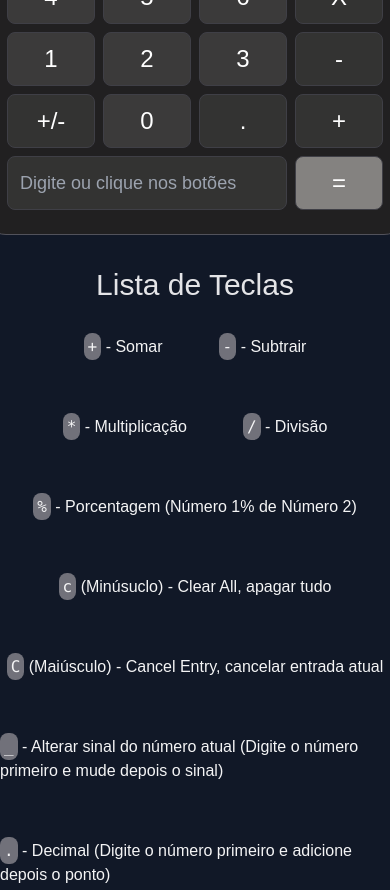
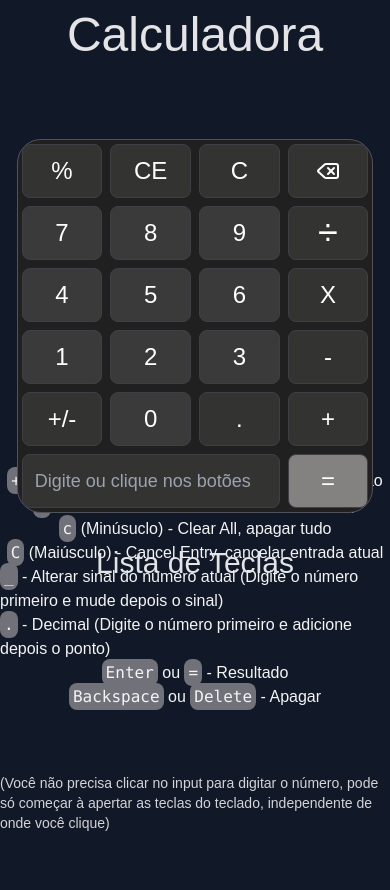
Before and after one commit to queirozz8/calculator-app, a website: page calculator-app/src/index.html in a window 390 px wide. Shown: the top 890 px of the page. After the commit the page ends 844 px from the top, so only its background shows below. Drawn offline with nearby package versions, Linux system fonts and the light colour scheme; files that its build step writes are made by us from their sources.

Commit message:
Update index.html

```diff
--- a/calculator-app/src/index.html
+++ b/calculator-app/src/index.html
@@ -5,11 +5,11 @@
     <meta name="viewport" content="width=device-width, initial-scale=1.0">
     <title>Calculadora</title>
     <link rel="stylesheet" href="output.css">
-    <link rel="shortcut icon" href="favicon.png" type="image/x-icon">
+    <link rel="shortcut icon" href="favicon.ico" type="image/x-icon">
 </head>
 <body class="flex flex-col justify-center items-center w-screen h-screen bg-gray-900">
-    <h1 class="relative top-20 text-5xl text-zinc-200">Calculadora</h1>
-    <main class="grid grid-rows-6 grid-cols-4 w-96 h-96 mt-8 p-5 box-content relative top-20 border border-zinc-600 bg-bgCalc rounded-3xl">
+    <h1 class="relative xl:top-20 text-5xl text-zinc-200">Calculadora</h1>
+    <main class="grid grid-rows-6 grid-cols-4 xl:w-96 xl:h-96 xl:mt-8 xl:p-5 box-content relative top-20 border border-zinc-600 bg-bgCalc rounded-3xl">
         <button class="flex justify-center items-center flex-1 m-1 border border-zinc-700 rounded-lg text-2xl text-white bg-button1 hover:bg-button2 active:bg-buttonClick" data-key="%">%</button>
 
         <button class="flex justify-center items-center flex-1 m-1 border border-zinc-700 rounded-lg text-2xl text-white bg-button1 hover:bg-button2 active:bg-buttonClick" data-key="C">CE</button>
@@ -59,8 +59,8 @@
 
     <h1 class="relative top-28 text-3xl text-zinc-200">Lista de Teclas</h1>
     <footer>
-        <div class="flex flex-col items-center mt-36">
-        <ul class="flex justify-center gap-14 flex-wrap">
+        <div class="flex flex-col items-center xl:mt-36">
+        <ul class="flex justify-center xl:gap-14 flex-wrap">
             <li class="text-zinc-100"><kbd class="p-1 rounded-lg bg-zinc-500">+</kbd> - Somar</li>
             <li class="text-zinc-100"><kbd class="p-1 rounded-lg bg-zinc-500">-</kbd> - Subtrair</li>
             <li class="text-zinc-100"><kbd class="p-1 rounded-lg bg-zinc-500">*</kbd> - Multiplicação</li>
@@ -74,7 +74,7 @@
             <li class="text-zinc-100"><kbd class="p-1 rounded-lg bg-zinc-500">Backspace</kbd> ou <kbd class="p-1 rounded-lg bg-zinc-500">Delete</kbd> - Apagar</li>
         </ul>
 
-        <p class="mt-16 text-zinc-300">(Você não precisa clicar no input para digitar o número, pode só começar à apertar as teclas do teclado, independente de onde você clique)</p>
+        <p class="text-sm md:text-base mt-16 text-zinc-300">(Você não precisa clicar no input para digitar o número, pode só começar à apertar as teclas do teclado, independente de onde você clique)</p>
         </div>
     </footer>
 
```
